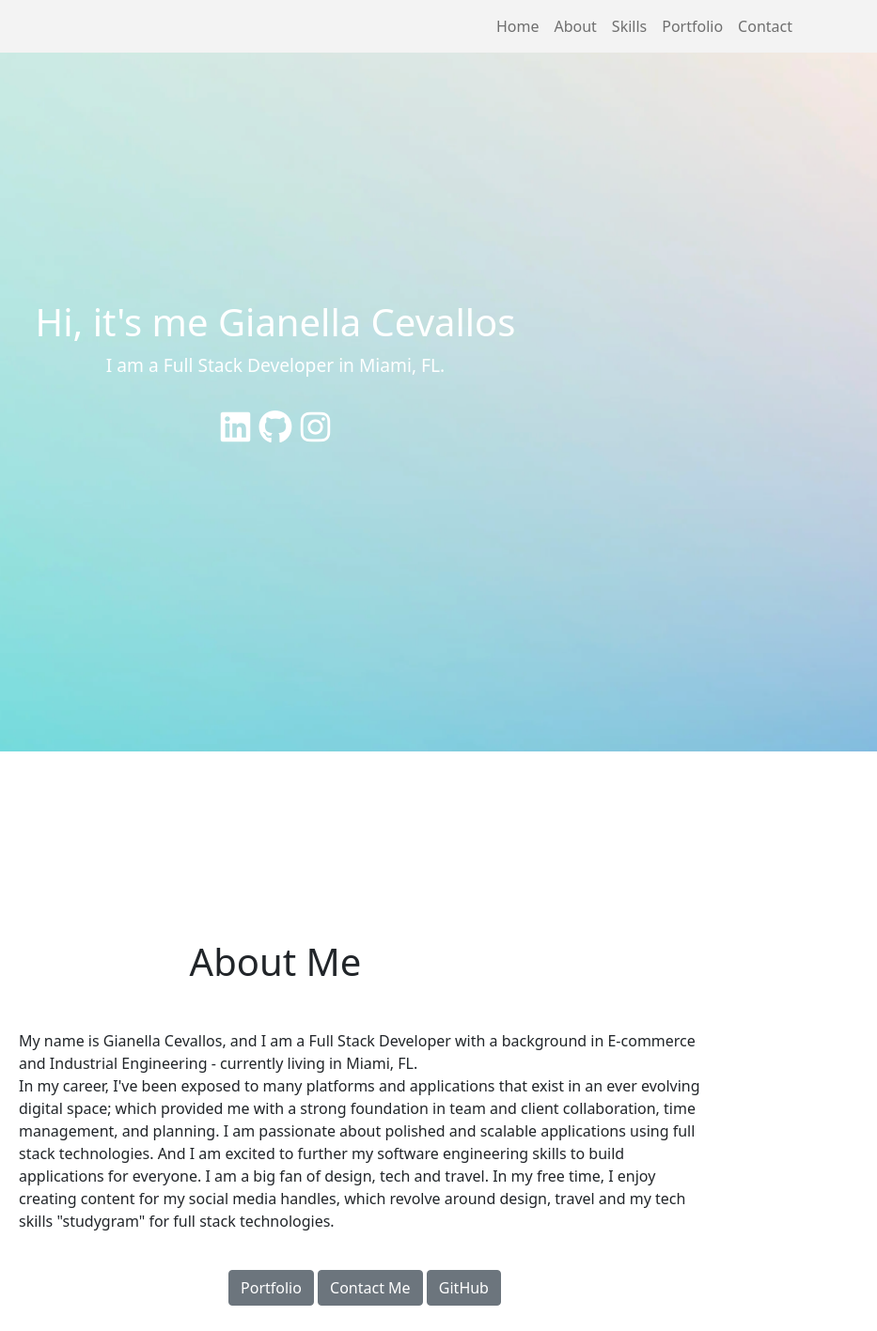
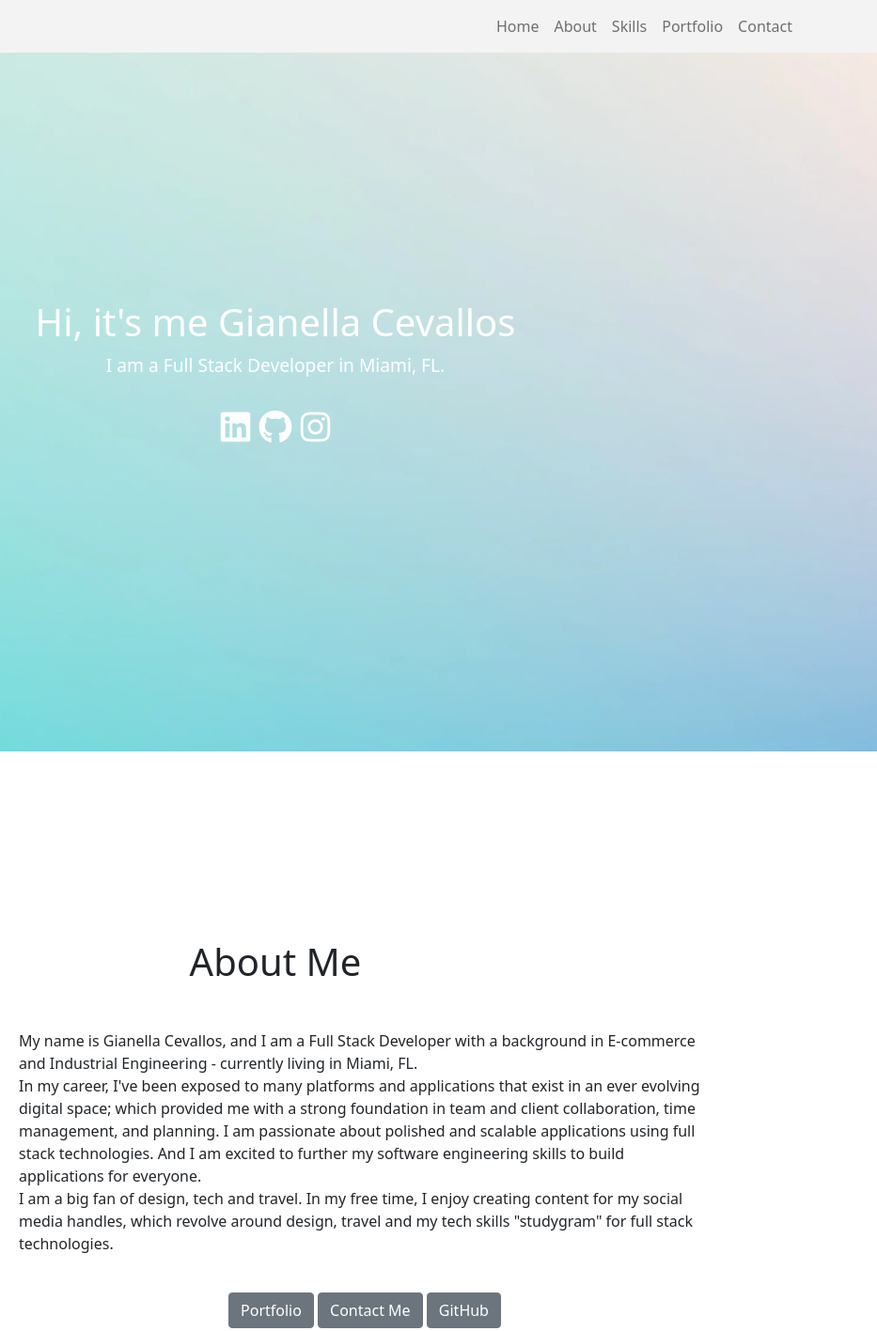
Before and after one commit to gianellin/portfolio_website, a plain HTML site: page index.html in a window 1280 px wide. Shown: the top 1417 px of the page at 94% size, 347-1280 px from the left. Drawn offline with nearby package versions, Linux system fonts and the light colour scheme.

Commit message:
update about

```diff
--- a/index.html
+++ b/index.html
@@ -76,7 +76,7 @@
 
                 <p style="font-weight: lighter;"> My name is <strong>Gianella Cevallos</strong>, and I am a Full Stack Developer with a background in E-commerce and Industrial Engineering - currently living in Miami, FL.
                      <br>In my career, I've been exposed to many platforms and applications that exist in an ever evolving digital space; which provided me with a strong foundation in team and client collaboration, time management, and planning.
-                    I am passionate about polished and scalable applications using full stack technologies. And I am excited to further my software engineering skills to build applications for everyone.
+                    I am passionate about polished and scalable applications using full stack technologies. And I am excited to further my software engineering skills to build applications for everyone. <br>
 
                     I am a big fan of design, tech and travel. In my free time, I enjoy creating content for my social media handles, which revolve around design, travel and my tech skills "studygram" for full stack technologies.
                     <br><br>
```
